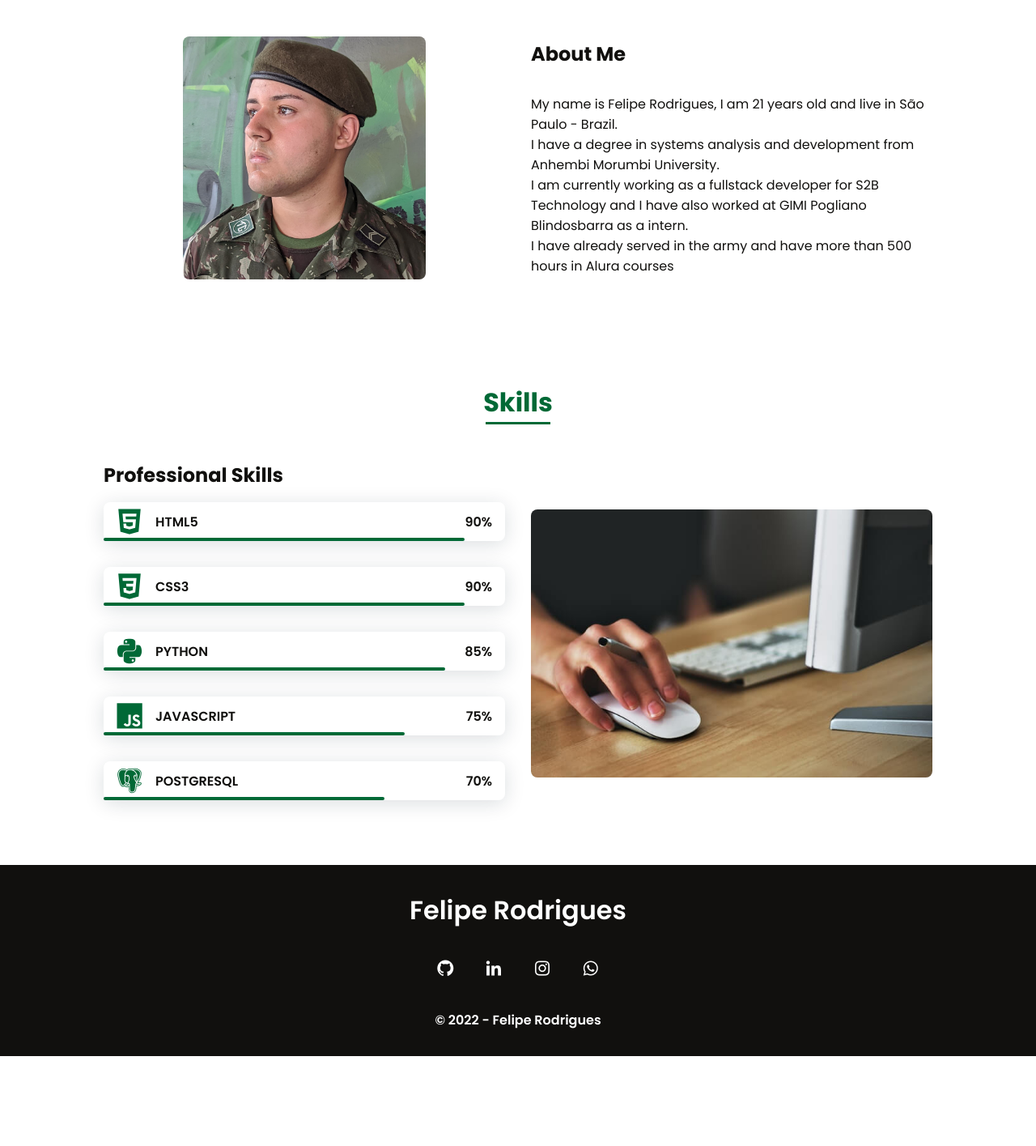
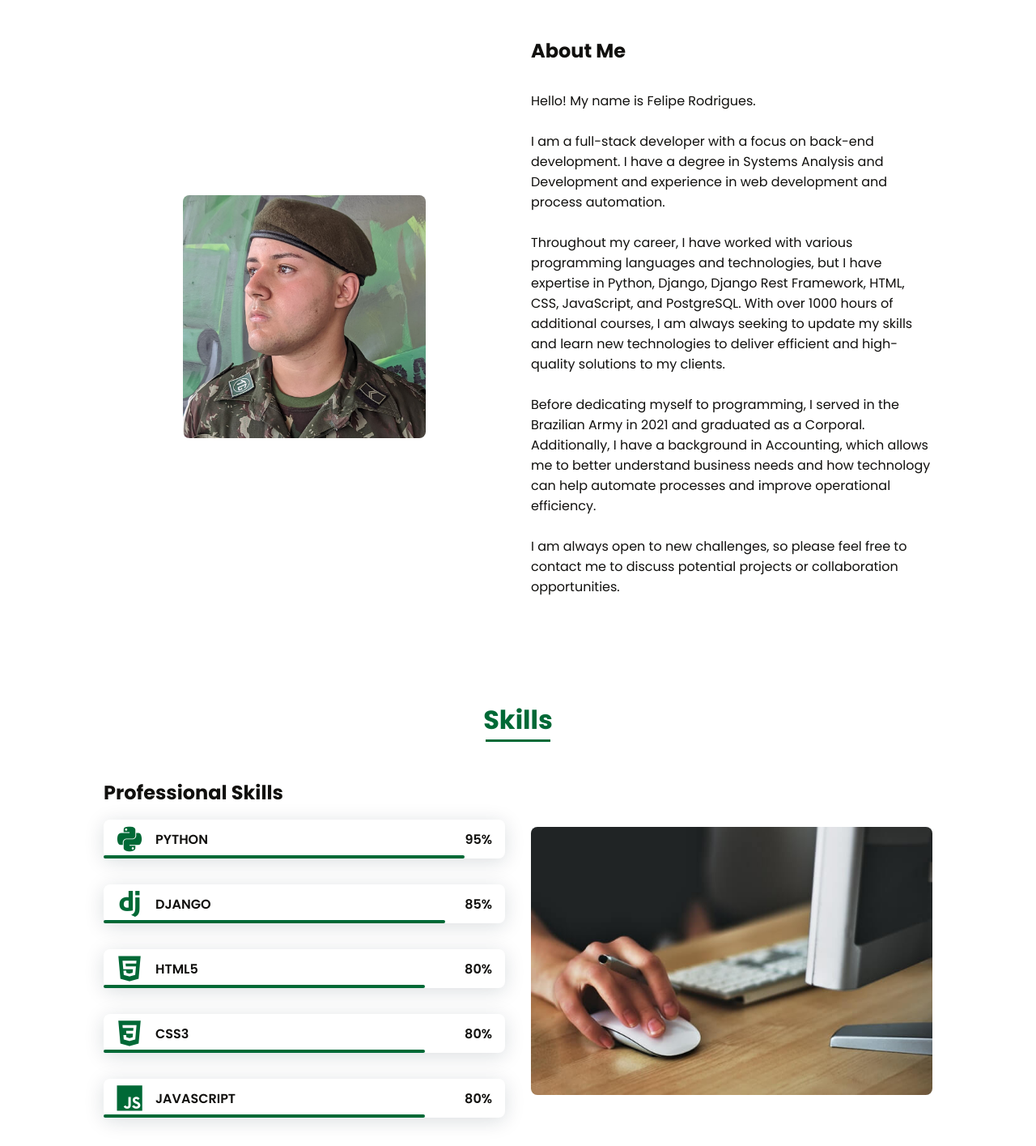
Before and after one commit to fehenriq/portfolio, a plain HTML site: page index.html in a window 1280 px wide. Shown: the part 931-2346 px from the top of the page at 81% size. Before the commit the page ends 2235 px from the top, so only its background shows below. Drawn offline with nearby package versions, Linux system fonts and the light colour scheme.

Commit message:
small adjusts

```diff
--- a/assets/css/styles.css
+++ b/assets/css/styles.css
@@ -343,23 +343,23 @@ img {
 }
 
 .skills__python {
+  width: 90%;
+}
+
+.skills__django {
   width: 85%;
 }
 
-.skills__postgresql {
-  width: 70%;
-}
-
 .skills__html {
-  width: 90%;
+  width: 80%;
 }
 
 .skills__css {
-  width: 90%;
+  width: 80%;
 }
 
 .skills__js {
-  width: 75%;
+  width: 80%;
 }
 
 .skills__img {
--- a/index.html
+++ b/index.html
@@ -19,7 +19,7 @@
   <header class="l-header">
     <nav class="nav bd-grid">
       <div>
-        <a href="#" class="nav__logo">Felipe</a>
+        <a href="#" class="nav__logo">Felipe Rodrigues</a>
       </div>
 
       <div class="nav__menu" id="nav-menu">
@@ -27,7 +27,7 @@
           <li class="nav__item"><a href="#home" class="nav__link active">Home</a></li>
           <li class="nav__item"><a href="#about" class="nav__link">About</a></li>
           <li class="nav__item"><a href="#skills" class="nav__link">Skills</a></li>
-          <li class="nav__item"><a href="#work" class="nav__link">Projects</a></li>
+          <!--<li class="nav__item"><a href="#work" class="nav__link">Projects</a></li>-->
         </ul>
       </div>
 
@@ -45,7 +45,7 @@
     <section class="home bd-grid" id="home">
       <div class="home__data">
         <h1 class="home__title">Hello, I'm <span class="home__title-color"><br>Felipe Rodrigues</span><br>
-          <h2 class="about__subtitle">Full Stack Web Developer</h2>
+          <h2 class="about__subtitle">Back-end Developer</h2>
           <a href="assets/files/felipe-cv.pdf" download class="button">Download CV</a>
       </div>
 
@@ -76,11 +76,12 @@
 
         <div>
           <h2 class="about__subtitle">About Me</h2>
-          <p class="about__text">My name is Felipe Rodrigues, I am 21 years old and live in São Paulo - Brazil. <br />
-            I have a degree in systems analysis and development from Anhembi Morumbi University.<br />
-            I am currently working as a fullstack developer for S2B Technology and I have also worked at GIMI Pogliano
-            Blindosbarra as a intern. <br />
-            I have already served in the army and have more than 500 hours in Alura courses</p>
+          <p class="about__text">Hello! My name is Felipe Rodrigues.<br><br>
+            I am a full-stack developer with a focus on back-end development. I have a degree in Systems Analysis and Development and experience in web development and process automation.<br><br>
+            Throughout my career, I have worked with various programming languages and technologies, but I have expertise in Python, Django, Django Rest Framework, HTML, CSS, JavaScript, and PostgreSQL. With over 1000 hours of additional courses, I am always seeking to update my skills and learn new technologies to deliver efficient and high-quality solutions to my clients.<br><br>
+            Before dedicating myself to programming, I served in the Brazilian Army in 2021 and graduated as a Corporal. Additionally, I have a background in Accounting, which allows me to better understand business needs and how technology can help automate processes and improve operational efficiency.<br><br>
+            I am always open to new challenges, so please feel free to contact me to discuss potential projects or collaboration opportunities.
+          </p>
         </div>
       </div>
     </section>
@@ -94,6 +95,30 @@
           <h2 class="skills__subtitle">Professional Skills</h2>
           <div class="skills__data">
             <div class="skills__names">
+              <i class='devicon-python-plain skills__icon'></i>
+              <span class="skills__name">PYTHON</span>
+            </div>
+            <div class="skills__bar skills__python">
+
+            </div>
+            <div>
+              <span class="skills__percentage">95%</span>
+            </div>
+          </div>
+          <div class="skills__data">
+            <div class="skills__names">
+              <i class='devicon-django-plain skills__icon'></i>
+              <span class="skills__name">DJANGO</span>
+            </div>
+            <div class="skills__bar skills__django">
+
+            </div>
+            <div>
+              <span class="skills__percentage">85%</span>
+            </div>
+          </div>
+          <div class="skills__data">
+            <div class="skills__names">
               <i class='devicon-html5-plain skills__icon'></i>
               <span class="skills__name">HTML5</span>
             </div>
@@ -101,7 +126,7 @@
 
             </div>
             <div>
-              <span class="skills__percentage">90%</span>
+              <span class="skills__percentage">80%</span>
             </div>
           </div>
           <div class="skills__data">
@@ -113,19 +138,7 @@
 
             </div>
             <div>
-              <span class="skills__percentage">90%</span>
-            </div>
-          </div>
-          <div class="skills__data">
-            <div class="skills__names">
-              <i class='devicon-python-plain skills__icon'></i>
-              <span class="skills__name">PYTHON</span>
-            </div>
-            <div class="skills__bar skills__python">
-
-            </div>
-            <div>
-              <span class="skills__percentage">85%</span>
+              <span class="skills__percentage">80%</span>
             </div>
           </div>
           <div class="skills__data">
@@ -137,19 +150,7 @@
 
             </div>
             <div>
-              <span class="skills__percentage">75%</span>
-            </div>
-          </div>
-          <div class="skills__data">
-            <div class="skills__names">
-              <i class='devicon-postgresql-plain skills__icon'></i>
-              <span class="skills__name">POSTGRESQL</span>
-            </div>
-            <div class="skills__bar skills__postgresql">
-
-            </div>
-            <div>
-              <span class="skills__percentage">70%</span>
+              <span class="skills__percentage">80%</span>
             </div>
           </div>
 
@@ -209,7 +210,7 @@
         <a href="https://wa.me/5511993178823?text=Olá,%20vim%20pelo%20seu%20portfolio!" target="_blank"
           class="footer__icon"><i class='bx bxl-whatsapp'></i></a>
       </div>
-      <p>&#169; 2022 - Felipe Rodrigues</p>
+      <p>&#169; 2023 - Felipe Rodrigues</p>
     </footer>
 
     <!--===== SCROLL REVEAL =====-->
```
